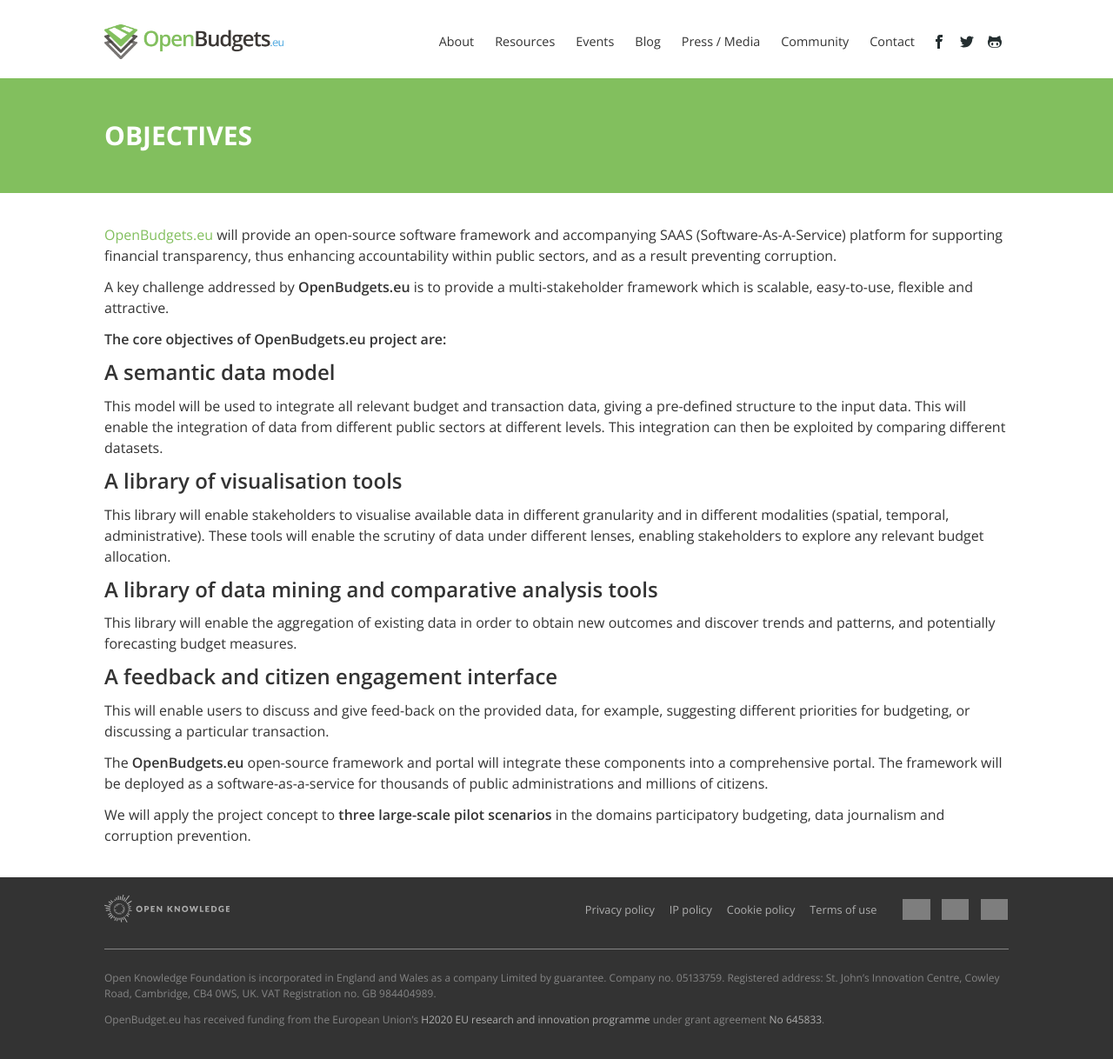
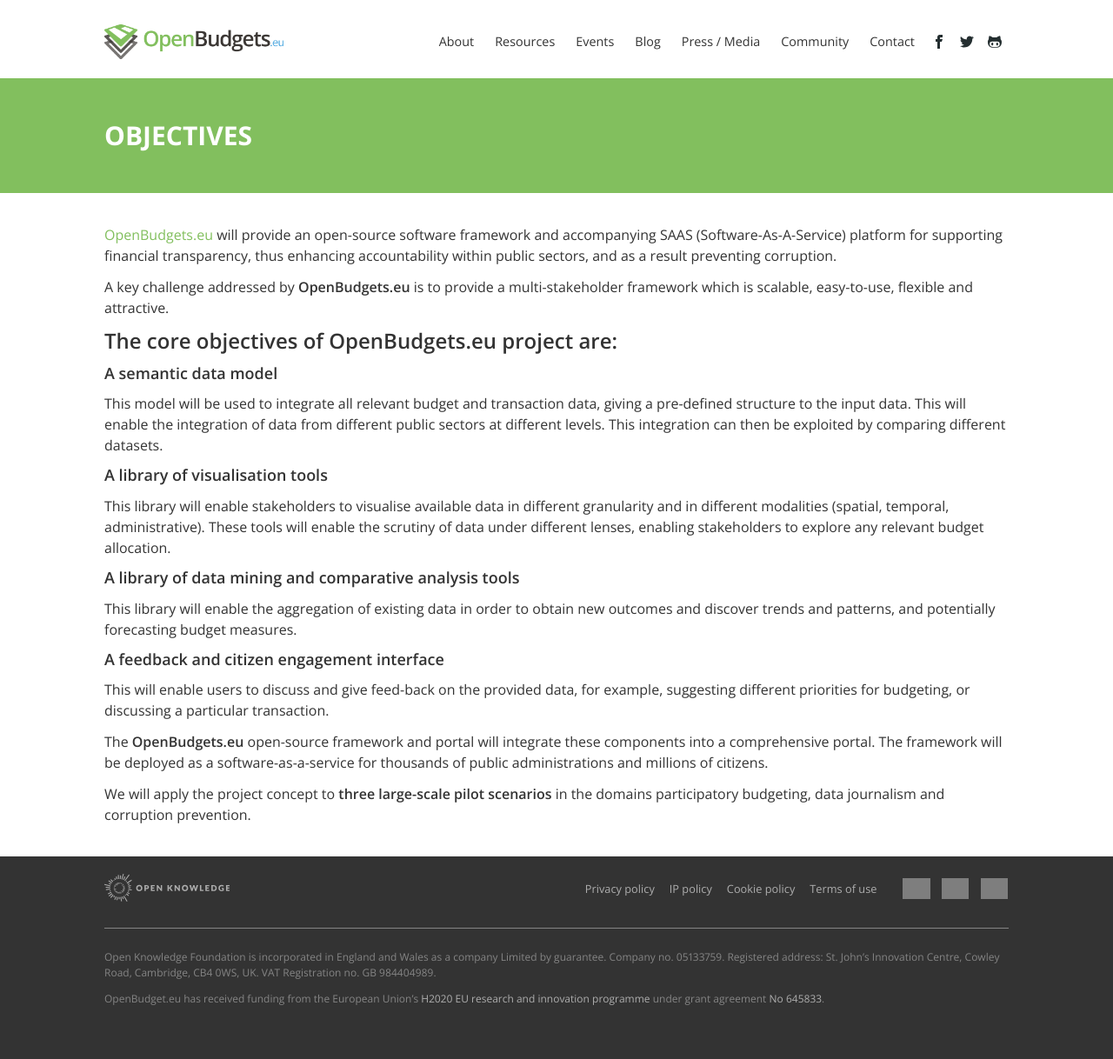
Before and after one commit to openbudgets/openbudgets.github.io, a Jekyll site: the page built from about/objectives.md, in a window 1280 px wide. Shown: the whole page at 87% size. Built offline with Jekyll 4.4.1, drawn with Linux system fonts in a browser that asks for light colours; nearby versions of some CDN libraries; after the commit the page ends 1194 px from its top, so only the background shows below that; grey boxes are pictures that could not be loaded.

Commit message:
update content structure

```diff
--- a/about/objectives.md
+++ b/about/objectives.md
@@ -8,18 +8,18 @@
 
 A key challenge addressed by **OpenBudgets.eu** is to provide a multi-stakeholder framework which is scalable, easy-to-use, flexible and attractive.
 
-**The core objectives of OpenBudgets.eu project are:**
+<h3>The core objectives of OpenBudgets.eu project are:</h3>
 
-* <h3>A semantic data model</h3>
+* <h6>A semantic data model</h6>
 This model will be used to integrate all relevant budget and transaction data, giving a pre-defined structure to the input data. This will enable the integration of data from different public sectors at different levels. This integration can then be exploited by comparing different datasets.
 
-* <h3>A library of visualisation tools</h3>
+* <h6>A library of visualisation tools</h6>
 This library will enable stakeholders to visualise available data in different granularity and in different modalities (spatial, temporal, administrative). These tools will enable the scrutiny of data under different lenses, enabling stakeholders to explore any relevant budget allocation.
 
-* <h3>A library of data mining and comparative analysis tools</h3>
+* <h6>A library of data mining and comparative analysis tools</h6>
 This library will enable the aggregation of existing data in order to obtain new outcomes and discover trends and patterns, and potentially forecasting budget measures.
 
-* <h3>A feedback and citizen engagement interface</h3>
+* <h6>A feedback and citizen engagement interface</h6>
 This will enable users to discuss and give feed-back on the provided data, for example, suggesting different priorities for budgeting, or discussing a particular transaction.
 
 The **OpenBudgets.eu** open-source framework and portal will integrate these components into a comprehensive portal. The framework will be deployed as a software-as-a-service for thousands of public administrations and millions of citizens.
```
